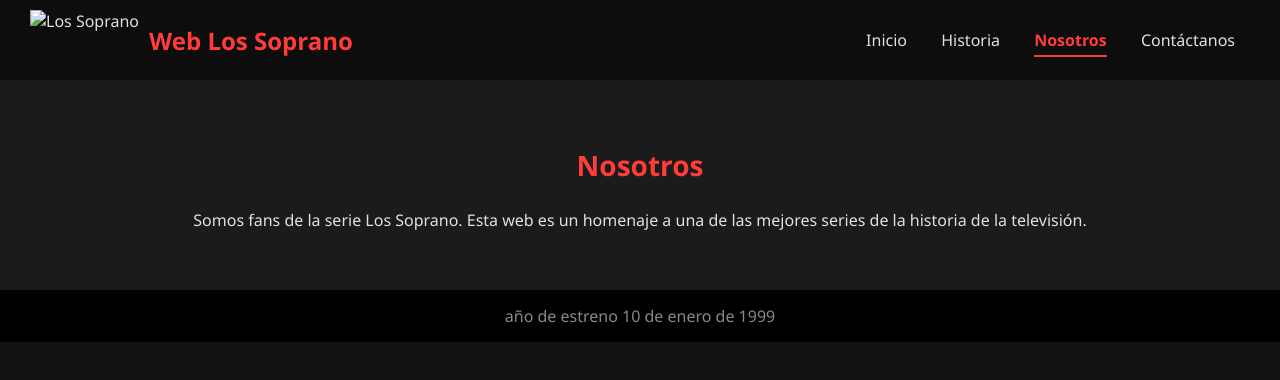
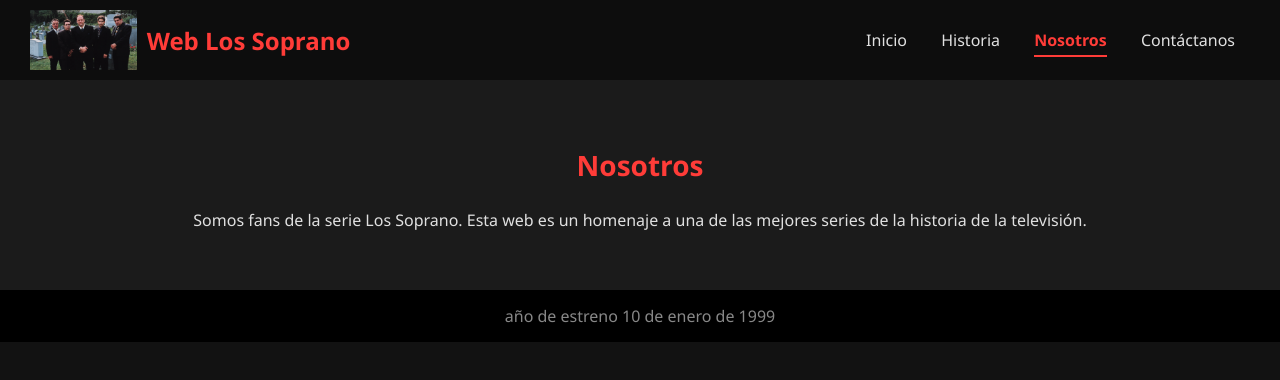
Before and after one commit to miguelrojs/github-page-, a plain HTML site: page Nosotros.html in a window 1280 px wide. Drawn offline with Linux system fonts and the light colour scheme; the site is published under a folder, as on GitHub Pages, so addresses that start at the root find nothing.

Commit message:
Update Nosotros.html

```diff
--- a/Nosotros.html
+++ b/Nosotros.html
@@ -9,7 +9,7 @@
 
 <header>
   <div style="display: flex; align-items: center;">
-    <img src="/img/676150.jpg" alt="Los Soprano">
+    <img src="img/676150.jpg" alt="Los Soprano">
     <h1>Web Los Soprano</h1>
   </div>
   <nav>
```
